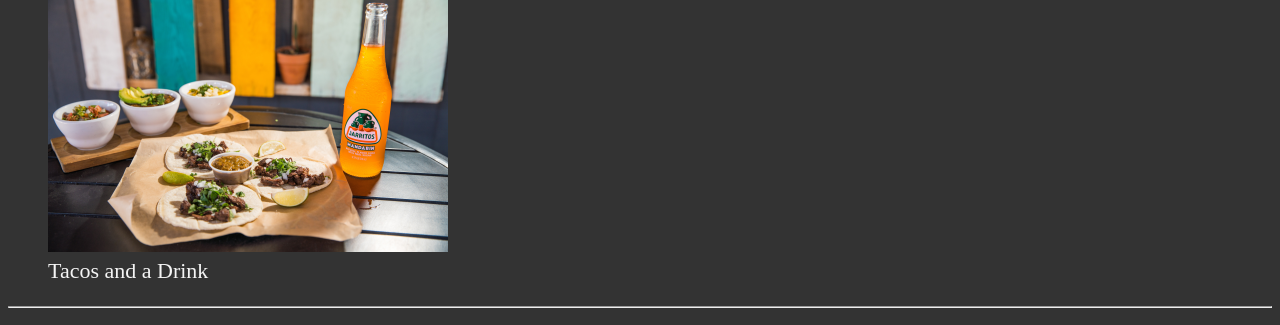
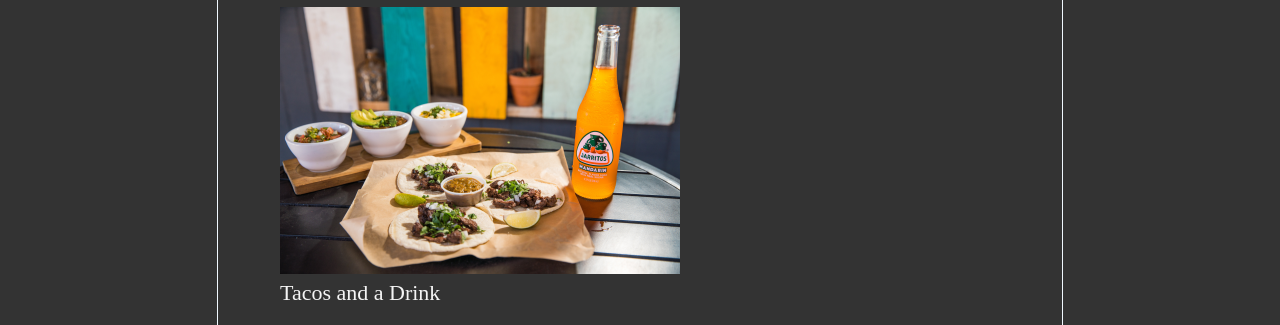
Before and after one commit to andrija-zikovic/html-tut, a plain HTML site: page my-little-tacos-site/index.html in a window 1280 px wide. Shown: the part 251-576 px from the top of the page. Drawn offline with Linux system fonts and the light colour scheme.

Commit message:
modified:   my-little-tacos-site/main.css

```diff
--- a/my-little-tacos-site/main.css
+++ b/my-little-tacos-site/main.css
@@ -5,6 +5,12 @@ html {
 body {
     background-color: #333;
     color: whitesmoke;
+    min-height: 100vh;
+    max-width: 800px;
+    margin: 0 auto;
+    padding: 1rem;
+    border-left: 1px solid aliceblue;
+    border-right: 1px solid aliceblue;
 }
 
 a {
```
